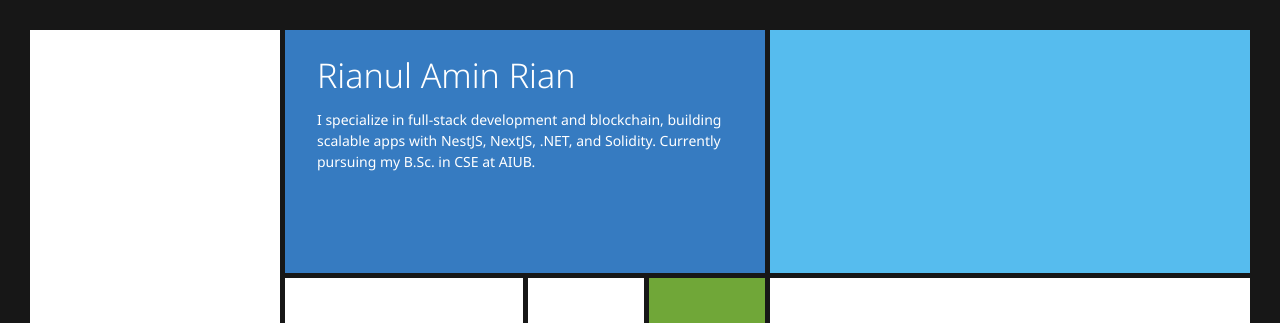
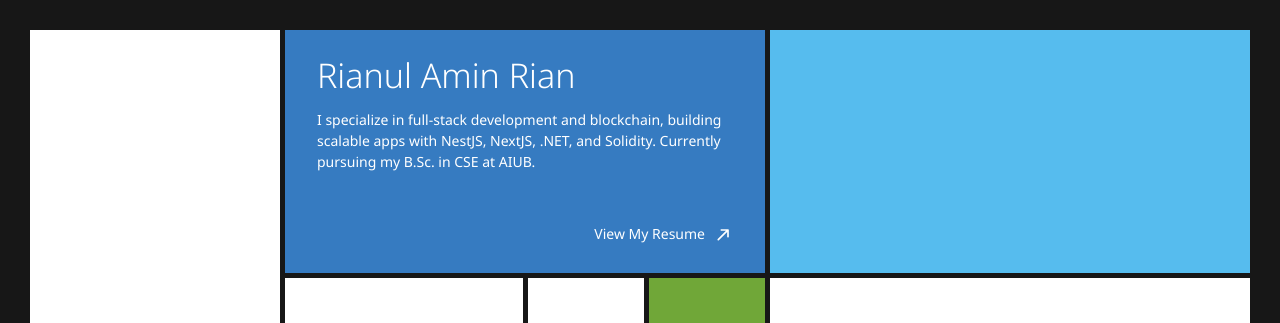
Before and after one commit to rianul-amin/rianul-amin, a Next.js app: page / in a window 1280 px wide. Shown: the top 323 px of the page. Built offline with nearby package versions, Linux system fonts and the light colour scheme.

Commit message:
added link to resume

```diff
--- a/src/components/LandingPage/FirstSection.tsx
+++ b/src/components/LandingPage/FirstSection.tsx
@@ -22,10 +22,10 @@ function FirstSection() {
             async () => {
                 setTimeout(() => {
                     setIsBioLoading(false)
-                }, 500);
+                }, 1000);
                 setTimeout(() => {
                     setIsTimeLoading(false)
-                }, 300);
+                }, 800);
             }
         )()
     }, [])
@@ -47,19 +47,41 @@ function FirstSection() {
 
     return (
         <div className="lg:h-[calc(100vh-60px)] h-[calc(100vh-160px)] grid grid-cols-1 md:grid-cols-2 grid-rows-6 md:grid-rows-3 gap-[5px]">
-            <div className="bg-[#367BC1] w-full row-span-2 md:row-span-1 relative">
+            <div className="bg-[#367BC1] w-full h-full row-span-2 md:row-span-1 relative">
                 <AnimatePresence mode='wait'>
                     {
                         isBioLoading && <motion.div variants={slideUp} initial="initial" exit="exit" className="bg-[#000000] w-full h-full absolute cursor-wait"></motion.div>
                     }
                 </AnimatePresence>
-                <div className='py-3 px-5 sm:py-5 sm:px-8'>
+                <div className='h-full py-3 px-5 sm:py-5 sm:px-8 flex flex-col justify-between'>
+                    <div>
                         <p className="text-[#ffffff] text-[24px] sm:text-[34px] font-[300]">
                             Rianul Amin Rian
                         </p>
                         <p className="mt-2 text-[#ffffff] text-[12px] sm:text-[14px] font-[400]">
                             I specialize in full-stack development and blockchain, building scalable apps with NestJS, NextJS, .NET, and Solidity. Currently pursuing my B.Sc. in CSE at AIUB.
                         </p>
+                    </div>
+                    <div className='mb-2'>
+                        <a
+                            href="/files/RianulAminResume.pdf"
+                            target="_blank"
+                            rel="noopener noreferrer"
+                            className='flex items-center justify-end gap-2'
+                        >
+                            <p className="text-[#ffffff] text-[12px] sm:text-[14px] font-[400]">View My Resume</p>
+                            <svg className='mt-1' width="20" height="20" viewBox="0 0 20 20" fill="none" xmlns="http://www.w3.org/2000/svg">
+                                <g clipPath="url(#clip0_2631_26715)">
+                                <path d="M15.0001 4.1665C15.2212 4.1665 15.4331 4.2543 15.5894 4.41058C15.7457 4.56686 15.8335 4.77882 15.8335 4.99984V11.6665C15.8335 11.8875 15.7457 12.0995 15.5894 12.2558C15.4331 12.412 15.2212 12.4998 15.0001 12.4998C14.7791 12.4998 14.5672 12.412 14.4109 12.2558C14.2546 12.0995 14.1668 11.8875 14.1668 11.6665V7.0115L5.87515 15.3032C5.71798 15.455 5.50748 15.539 5.28898 15.5371C5.07049 15.5352 4.86147 15.4475 4.70697 15.293C4.55246 15.1385 4.46482 14.9295 4.46292 14.711C4.46102 14.4925 4.54502 14.282 4.69682 14.1248L12.9885 5.83317H8.33348C8.11247 5.83317 7.90051 5.74537 7.74423 5.58909C7.58795 5.43281 7.50015 5.22085 7.50015 4.99984C7.50015 4.77882 7.58795 4.56686 7.74423 4.41058C7.90051 4.2543 8.11247 4.1665 8.33348 4.1665H15.0001Z" fill="white"/>
+                                </g>
+                                <defs>
+                                <clipPath id="clip0_2631_26715">
+                                <rect width="20" height="20" fill="white"/>
+                                </clipPath>
+                                </defs>
+                            </svg>
+                        </a>
+                    </div>
                 </div>
             </div>
 
```
Also changed, not shown: 1 other file (tests, documents, lock files or other folders). Lines whose indentation alone changed are shown as unchanged.
